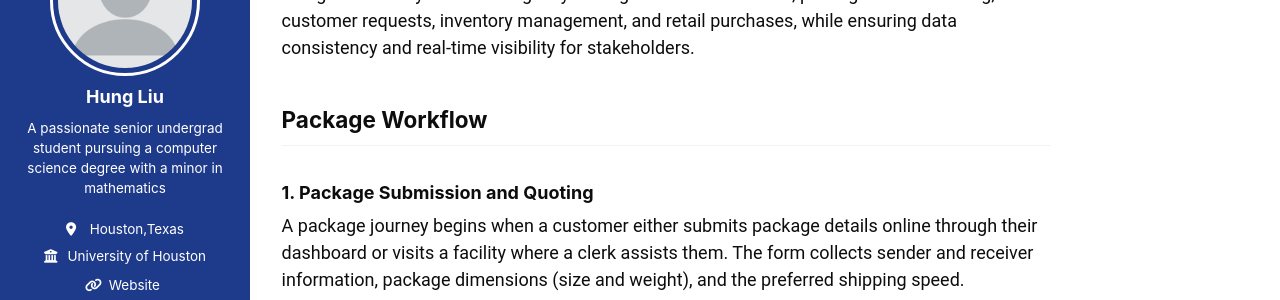
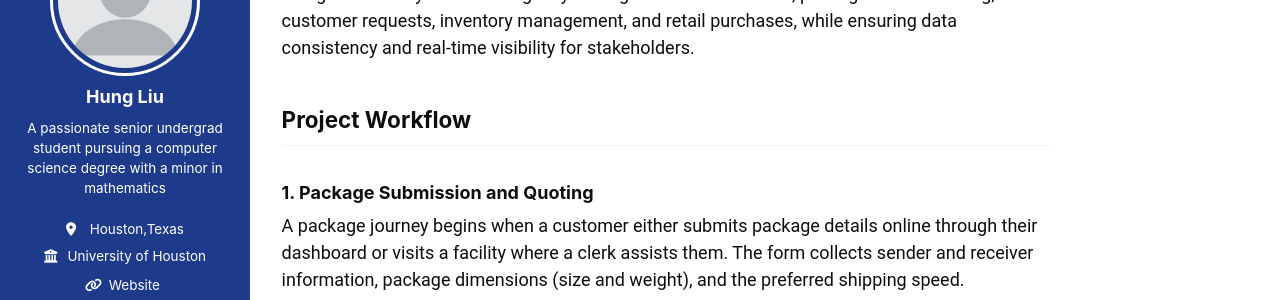
Before and after one commit to sunnySKL/sunnySKL.github.io, a Jekyll site: the page built from _portfolio/portfolio-2.md, in a window 1280 px wide and 900 px high, scrolled down 322 px. Shown: the part 154-454 px from the top of the window. Built offline with Jekyll 4.4.1, drawn with Linux system fonts in a browser that asks for light colours.

Commit message:
Update portfolio-2.md

```diff
--- a/_portfolio/portfolio-2.md
+++ b/_portfolio/portfolio-2.md
@@ -11,7 +11,7 @@ This project is a comprehensive web-based system developed for simulating the op
 The goal of the system is to digitally manage last-mile deliveries, package status tracking, customer requests, inventory management, and retail purchases, while ensuring data consistency and real-time visibility for stakeholders.
 
 
-## Package Workflow
+## Project Workflow
 
 ### 1. Package Submission and Quoting
 A package journey begins when a customer either submits package details online through their dashboard or visits a facility where a clerk assists them. The form collects sender and receiver information, package dimensions (size and weight), and the preferred shipping speed.
```
